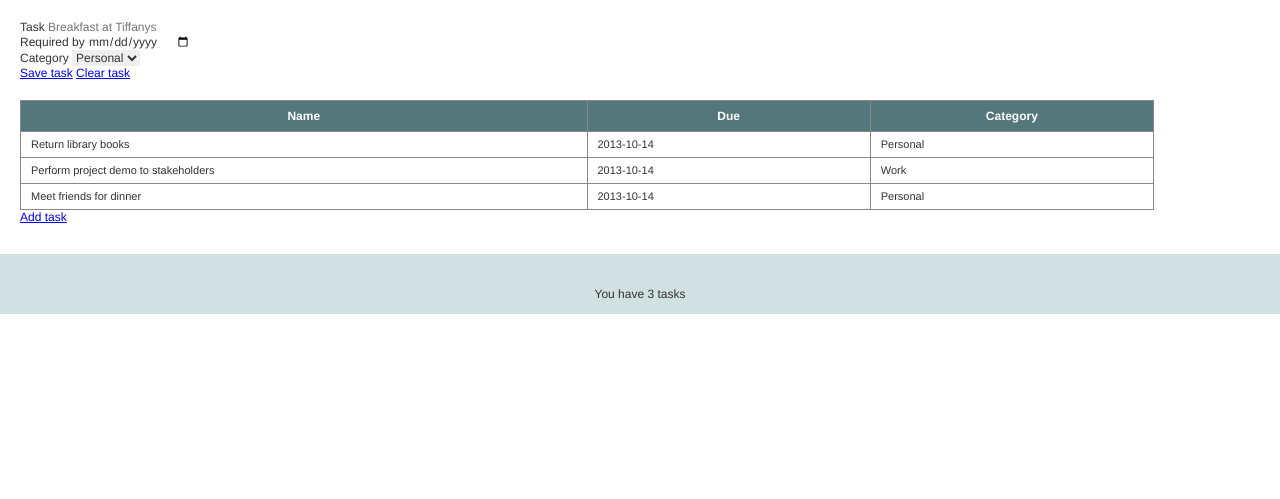
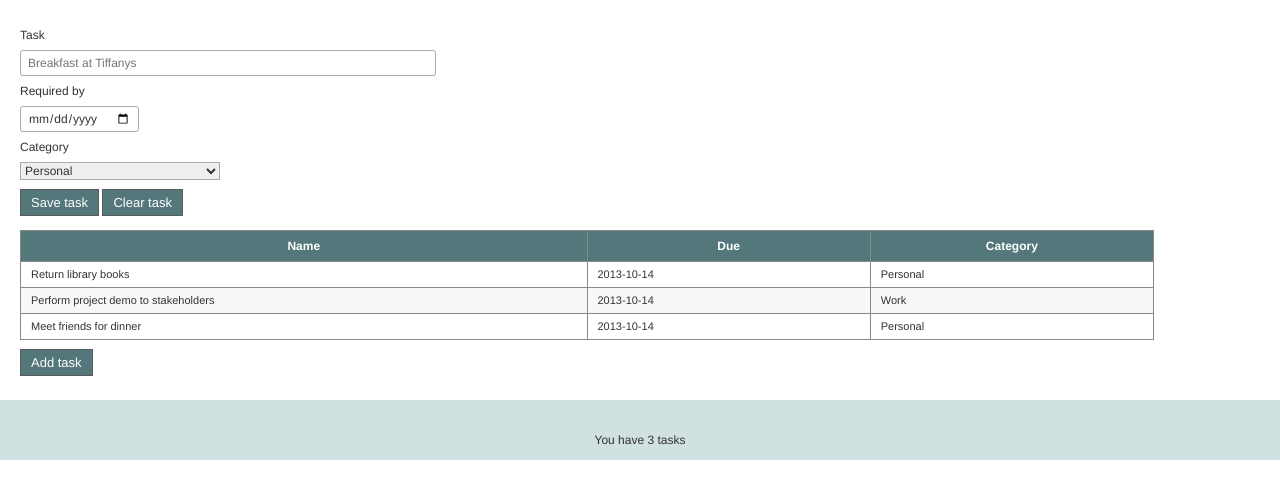
Before and after one commit to inest-us/myweb, a PHP site: page /tasks.html in a window 1280 px wide. Shown: the part 80-579 px from the top of the page. Run offline with PHP 8.4, Linux system fonts and the light colour scheme; some libraries are stand-ins or nearby versions.

Commit message:
update tasks.css

```diff
--- a/styles/tasks.css
+++ b/styles/tasks.css
@@ -42,4 +42,92 @@ table {
     border-collapse:collapse;
 }
 
-thead { line-height: 30px; } thead th { background: #53777a; color: #fff; font-size: 12px; font-weight: bold; text-align:center; } td { font-size: 11px; line-height: 25px; padding-left: 10px; }
+thead {
+    line-height: 30px;
+}
+
+thead th {
+    background: #53777a;
+    color: #fff;
+    font-size: 12px;
+    font-weight: bold;
+    text-align:center;
+}
+
+td {
+    font-size: 11px;
+    line-height: 25px;
+    padding-left: 10px;
+}
+
+.even {
+    background-color: #f8f8f8;
+}
+
+nav {
+    margin: 15px 0 10px 0;
+}
+
+nav a {
+    background: #53777a;
+    color: #fff;
+    width: 80px;
+    text-decoration: none;
+    border: 1px solid #5b5b5b;
+    font-size: 13px;
+    text-align: center;
+    padding: 5px 10px;
+}
+
+label {
+    display: block;
+    padding: 8px 0 8px 0;
+    color: #333;
+}
+
+input {
+    border-radius: 3px;
+    height: 24px;
+    border: 1px solid #AAA;
+    padding: 0 7px;
+}
+
+input.large {
+    width: 400px;
+}
+
+select {
+    border: 1px solid #AAA;
+    overflow: hidden;
+    margin-right: 15px;
+    width: 200px;
+}
+
+.required {
+    color: red;
+}
+
+.not {
+    display:none;
+}
+
+.rowHighlight {
+    font-weight:bold;
+}
+
+label.error {
+    color: red;
+    font-weight:bold;
+}
+
+.overdue {
+    background: #F7DCE5;
+}
+
+.warning {
+    background: #F7F7DC;
+}
+
+.taskCompleted {
+    text-decoration: line-through;
+}
--- a/tasks.html
+++ b/tasks.html
@@ -29,10 +29,9 @@
                     </select>
                 </div>
                 <nav>
-                    <a href ="#">Save task</a>
-                    <a href ="#">Clear task</a>
+                    <a href="#">Save task</a>
+                    <a href="#">Clear task</a>
                 </nav>
-
             </form>
         </section>
         <section>
```
